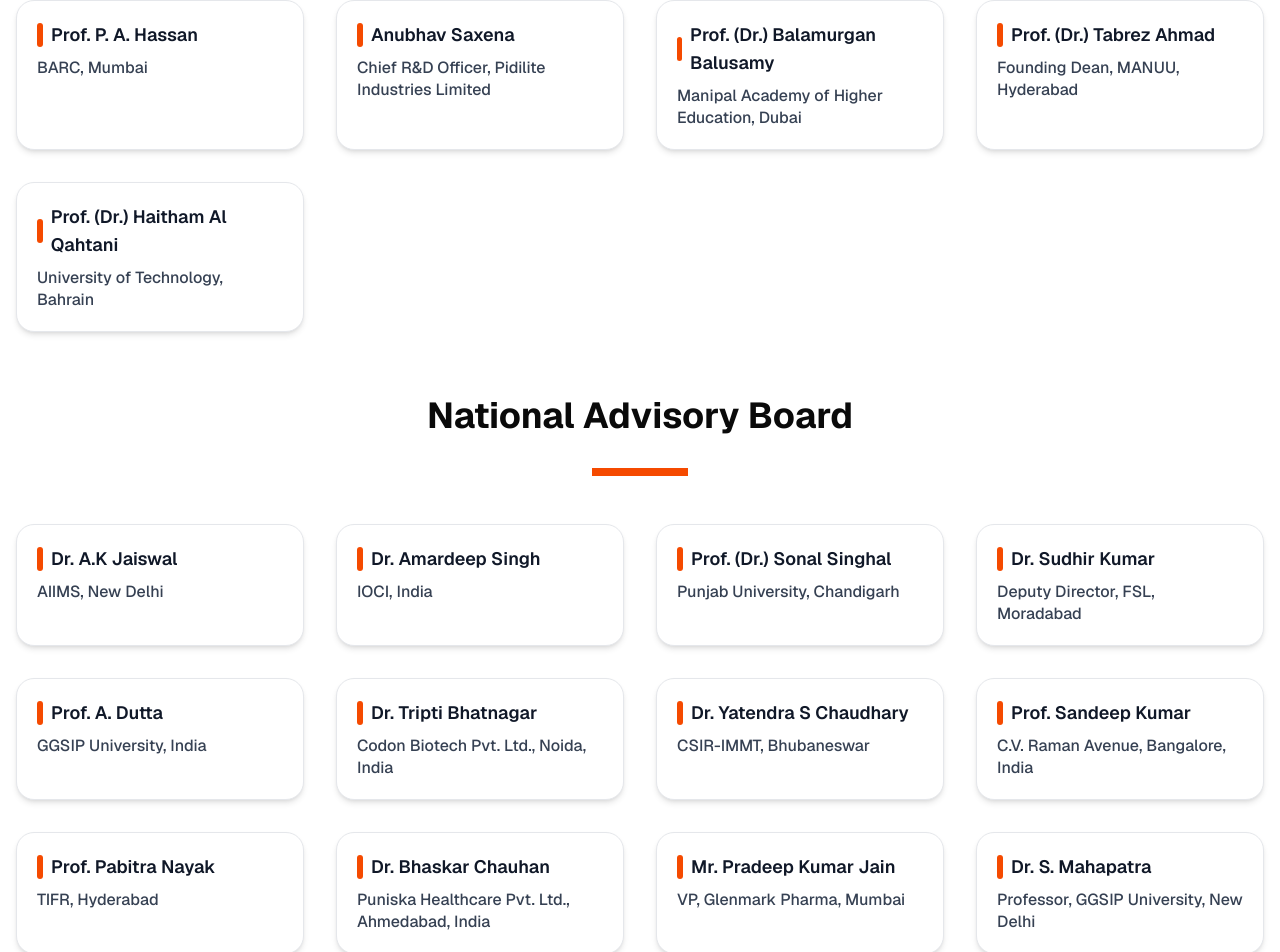
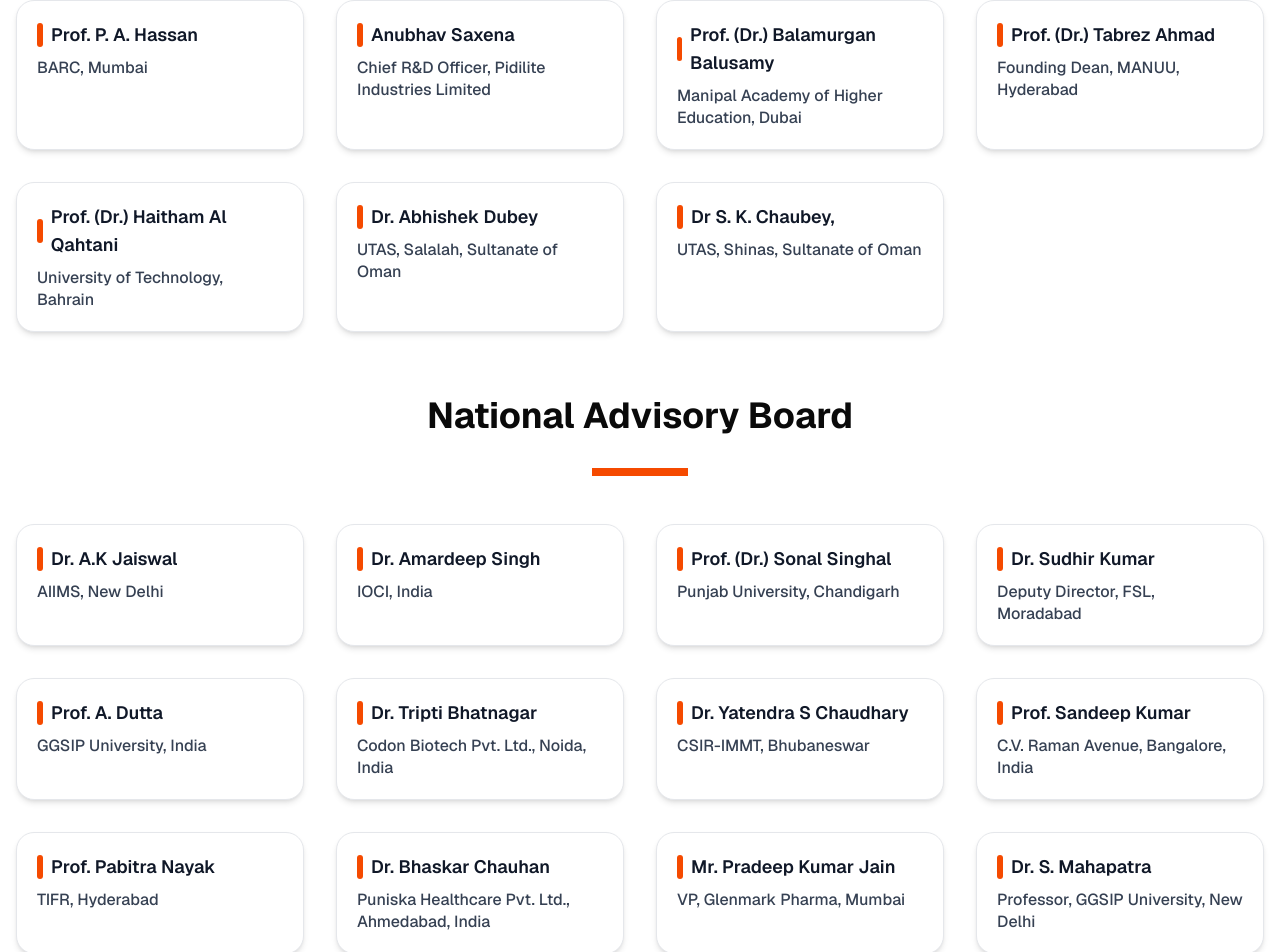
Before and after one commit to godstark82/amesf, a Next.js app: page /committees/technical-board in a window 1280 px wide. Shown: the part 1875-2827 px from the top of the page. Built offline with nearby package versions, Linux system fonts and the light colour scheme.

Commit message:
advisory board updated

```diff
--- a/app/(site)/committees/technical-board/page.tsx
+++ b/app/(site)/committees/technical-board/page.tsx
@@ -150,6 +150,14 @@
   {
     name: "Prof. (Dr.) Haitham Al Qahtani",
     role: "University of Technology, Bahrain"
+  },
+  {
+    name: "Dr. Abhishek Dubey",
+    role: "UTAS, Salalah, Sultanate of Oman"
+  },
+  {
+    name: "Dr S. K. Chaubey,",
+    role: "UTAS, Shinas, Sultanate of Oman"
   }
 ];
 
--- a/app/admin/layout.tsx
+++ b/app/admin/layout.tsx
@@ -51,17 +51,17 @@
             // User is an admin
             setUser(currentUser)
           } else {
-            // Not an admin, redirect to home
-            router.push('/')
+            // Not an admin, redirect to login
+            router.push('/login')
           }
         } else {
-          // Admin document doesn't exist, redirect to home
-          router.push('/')
+          // Admin document doesn't exist, redirect to login
+          router.push('/login')
         }
       } catch (error) {
         console.error('Error checking admin status:', error)
-        // On error, redirect to home for security
-        router.push('/')
+        // On error, redirect to login for security
+        router.push('/login')
       } finally {
         setLoading(false)
       }
@@ -71,7 +71,7 @@
       if (currentUser) {
         await checkAdminAndSetUser(currentUser)
       } else {
-        router.push('/')
+        router.push('/login')
         setLoading(false)
       }
     })
```
